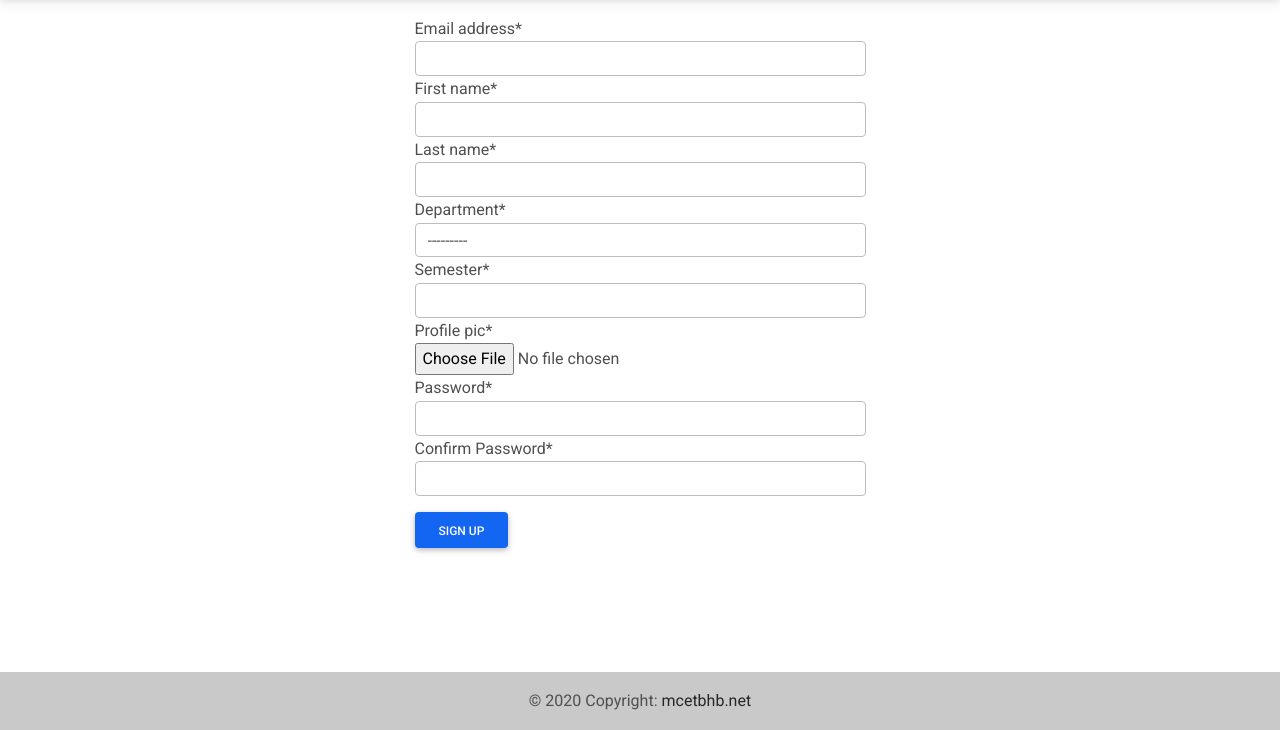
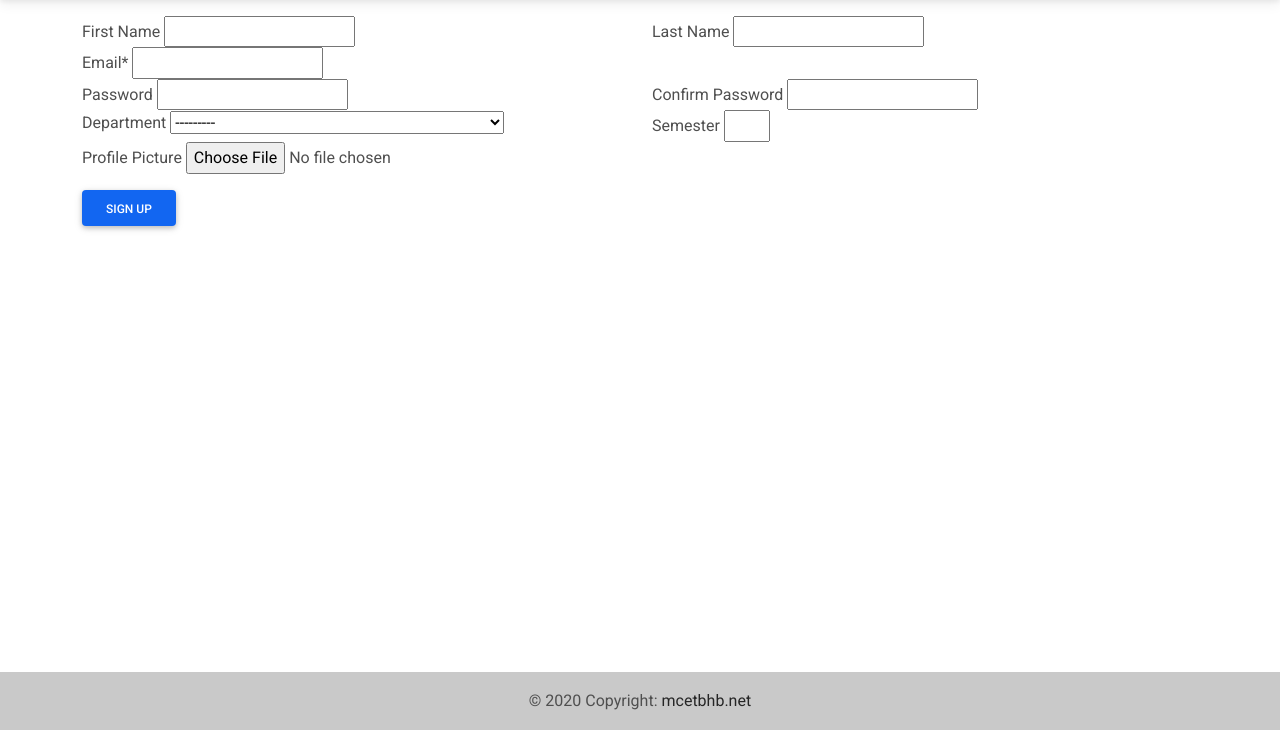
Before and after one commit to Upendra0/College-Space, a Django app: page /register in a window 1280 px wide. Shown: the part 70-800 px from the top of the page. Run offline with Django 3.2, Linux system fonts and the light colour scheme; some libraries are stand-ins or nearby versions.

Commit message:
mannually created register form

```diff
--- a/college_space/resources/views.py
+++ b/college_space/resources/views.py
@@ -5,7 +5,9 @@ from django.urls import reverse
 
 # Create your views here.
 def home(request):
-    return render(request=request, template_name='resources/home.html')
+    if request.user.is_authenticated:
+        return render(request=request, template_name='resources/home.html')
+    return redirect(to='login')
 
 @login_required
 def subjects(request):
--- a/college_space/users/forms.py
+++ b/college_space/users/forms.py
@@ -1,16 +1,29 @@
 from django import forms
 from django.core.exceptions import ValidationError
-from django.forms import fields
+from django.forms import fields, widgets
 from . import models
 from django.contrib.auth.forms import ReadOnlyPasswordHashField
 
+
 class UserCreationForm(forms.ModelForm):
-    password1 = forms.CharField( label= "Password", widget=forms.PasswordInput, required=True)
-    password2 = forms.CharField( label = "Confirm Password", widget=forms.PasswordInput, required=True)
+    def __init__(self, *args, **kwargs):
+        super().__init__(*args, **kwargs)
+        self.fields['email'].widget.attrs.update({'class': 'form_input', 'id': 'email_input'})
+        self.fields['first_name'].widget.attrs.update({'class': 'form_input', 'id': 'name_input'})
+        self.fields['last_name'].widget.attrs.update({'class': 'form_input', 'id': 'name_input'})
+        self.fields['department'].widget.attrs.update({'class': 'form_input', 'id': 'department_input'})
+        self.fields['semester'].widget.attrs.update({'class': 'form_input', 'id': 'semester_input', 'min':1, 'max':8})
+        self.fields['profile_pic'].widget.attrs.update({'class': 'form_input', 'id': 'profile_pic_input'})
+
+    password1 = forms.CharField(label="Password",
+                                widget=forms.PasswordInput(attrs={'class':'form_input', 'id':'password1_input'}), required=True)
+    password2 = forms.CharField(
+        label="Confirm Password", widget=forms.PasswordInput(attrs={'class':'form_input', 'id':'password2_input'}), required=True)
 
     class Meta:
         model = models.User
-        fields = ['email', 'first_name', 'last_name', 'department', 'semester', 'profile_pic']
+        fields = ['email', 'first_name', 'last_name',
+                  'department', 'semester', 'profile_pic']
 
     def save(self, commit=True):
         user = super().save(commit=False)
@@ -27,8 +40,10 @@ class UserCreationForm(forms.ModelForm):
             raise ValidationError("Passwords don't match")
         return password2
 
+
 class UserChangeForm(forms.ModelForm):
     password = ReadOnlyPasswordHashField()
+
     class Meta:
         model = models.User
         fields = ['email', 'first_name', 'last_name', 'department', 'semester']
--- a/college_space/users/templates/users/register.html
+++ b/college_space/users/templates/users/register.html
@@ -1,21 +1,66 @@
 {% extends "resources/base.html" %}
-{% load crispy_forms_tags %}
 
-{% block title %}
-<title> College Space | Register </title>
+{% block title%}
+<title>College Space | Register</title>
 {% endblock title %}
 
 {% block content %}
 <div class="container mt-3">
-  <div class="row justify-content-center">
-    <div class="col-md-5 align-self-center">
-      <form method="POST">
-        {% csrf_token %} {{ form | crispy }}
-        <div class="mt-3">
-          <button type="submit" class="btn btn-primary"> Sign Up </button>
-        </div>
-      </form>
+  <form method="POST">
+    {% csrf_token %} {{ form.non_field_errors }}
+    <div class="row">
+      <div class="col">
+        {{ form.first_name.errors }}
+        <label for="name_input"> First Name </label>
+        {{ form.first_name }}
+      </div>
+      <div class="col">
+        {{ form.last_name.errors }}
+        <label for="name_input"> Last Name </label>
+        {{ form.last_name }}
+      </div>
     </div>
-  </div>
+    <div class="row">
+      <div class="col">
+        {{ form.email.errors }}
+        <label for="email_input"> Email* </label>
+        {{ form.email }}
+      </div>
+    </div>
+    <div class="row">
+      <div class="col">
+        {{ form.password1.errors }}
+        <label for="password1_input"> Password </label>
+        {{ form.password1}}
+      </div>
+      <div class="col">
+        {{ form.password2.errors }}
+        <label for="password2_input"> Confirm Password </label>
+        {{ form.password2 }}
+      </div>
+    </div>
+    <div class="row">
+      <div class="col">
+        {{ form.department.errors }}
+        <label for="department_input"> Department </label>
+        {{ form.department }}
+      </div>
+      <div class="col">
+        {{ form.semester.errors }}
+        <label for="semester_input"> Semester </label>
+        {{ form.semester }}
+      </div>
+    </div>
+    <div class="row">
+      <div class="col">
+        {{ form.profile_pic.errors }}
+        <label for="profile_pic_input"> Profile Picture </label>
+        {{ form.profile_pic }}
+      </div>
+    </div>
+    <div class="mt-3">
+      <button type="submit" class="btn btn-primary">Sign Up</button>
+    </div>
+  </form>
 </div>
 {% endblock content %}
--- a/college_space/users/urls.py
+++ b/college_space/users/urls.py
@@ -5,7 +5,7 @@ from django.contrib.auth import views as auth_views
 
 urlpatterns = [
     path('register', views.register, name='register'),
-    path('login', auth_views.LoginView.as_view(template_name='users/login.html'), name='login'),
+    path('login', auth_views.LoginView.as_view(template_name='users/login.html', redirect_authenticated_user=True), name='login'),
     path('logout', auth_views.LogoutView.as_view(template_name='users/logout.html'), name='logout'),
     path('password_change', auth_views.PasswordChangeView.as_view(template_name='users/password_change.html'), name='password_change'),
     path('password_change_done', auth_views.PasswordChangeDoneView.as_view(template_name='users/password_change_done.html'), name='password_change_done'),
```
Also changed, not shown: college_space/db.sqlite3.
